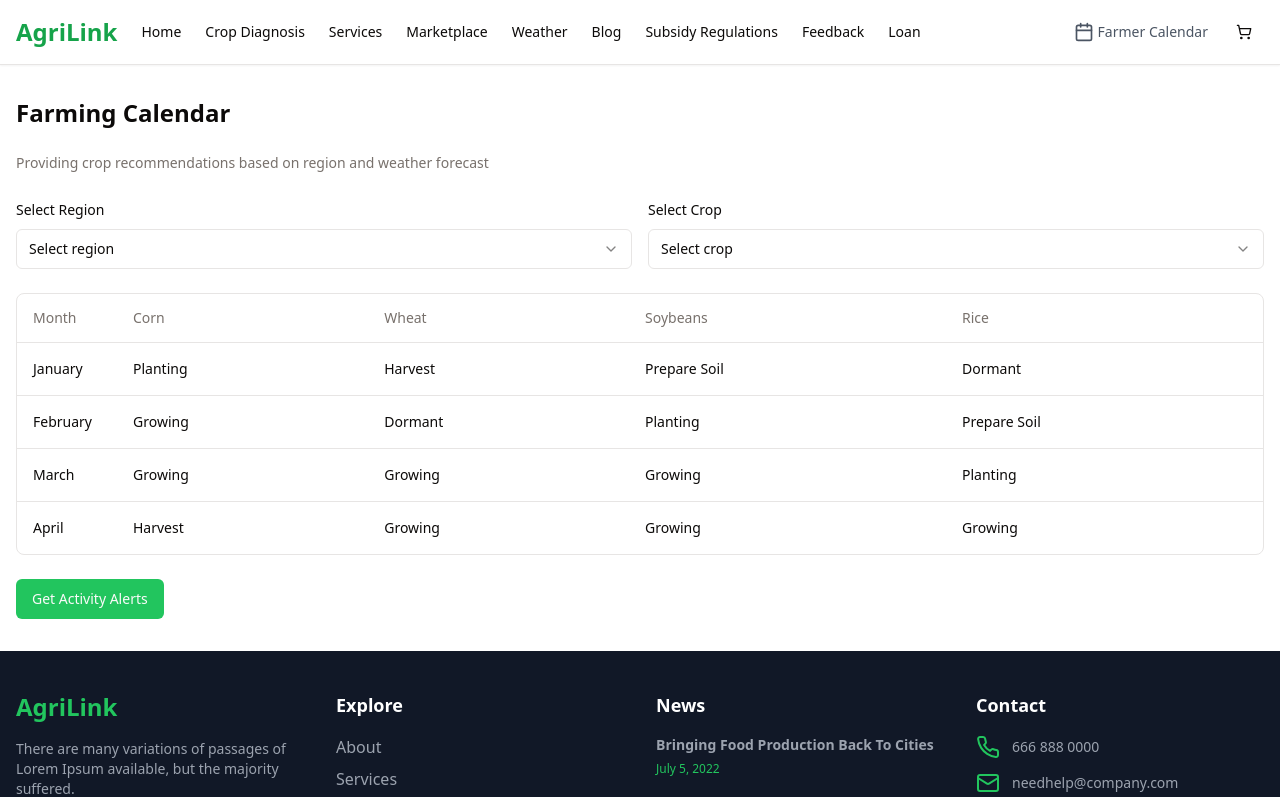
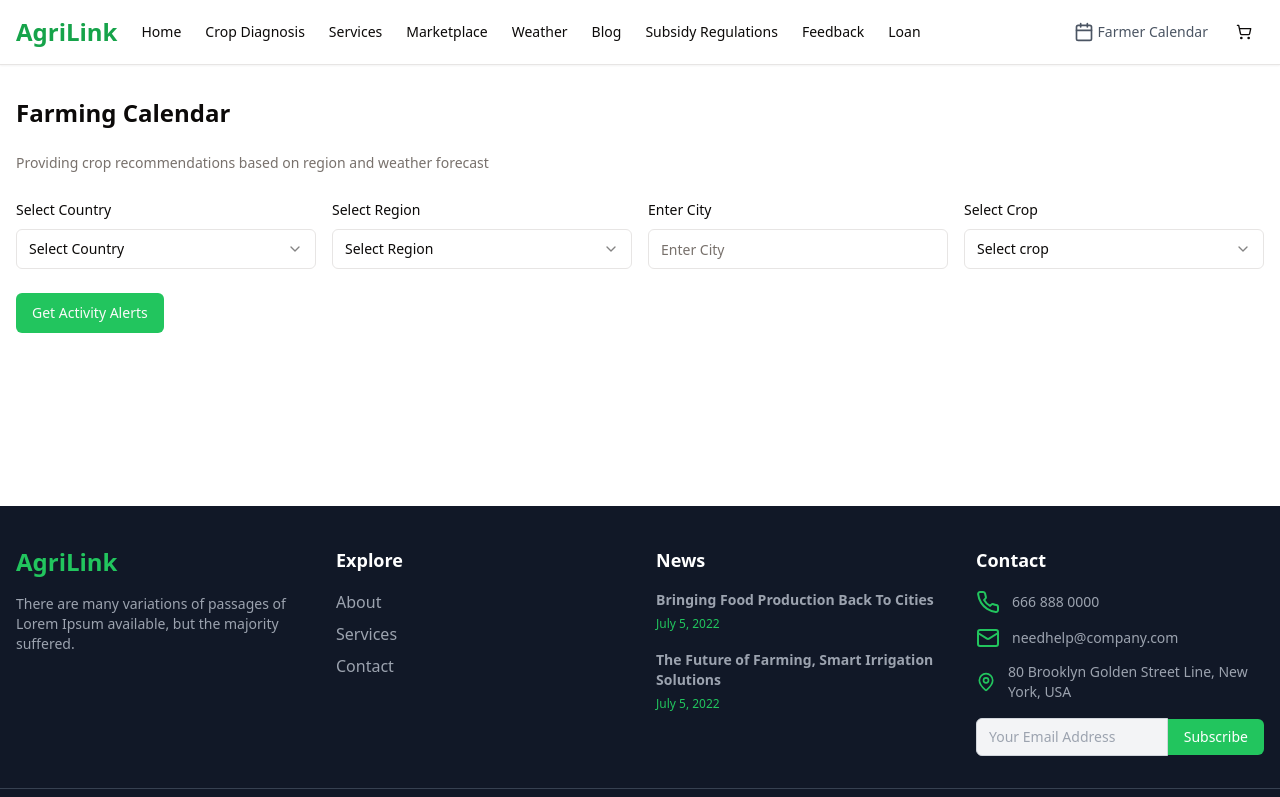
Before and after one commit to Junaid059/AgriLink-Complete-Frontend-, a React (Vite) app in the folder Frontend/: page /farmerCalendar in a window 1280 px wide. Shown: the top 797 px of the page. Built offline with nearby package versions, Linux system fonts and the light colour scheme.

Commit message:
connecting frontend 1.0

```diff
--- a/Frontend/src/Comps/weather/FarmerCalender.jsx
+++ b/Frontend/src/Comps/weather/FarmerCalender.jsx
@@ -1,3 +1,4 @@
+import React, { useEffect, useState } from 'react';
 import Header from '../UserHeader';
 import Footer from '../Footer';
 import { Button } from '@/components/ui/button';
@@ -16,6 +17,11 @@ import {
   TableHeader,
   TableRow,
 } from '@/components/ui/table';
+import { Input } from '@/components/ui/input';
+
+import CropCalendar from './components/CropCalendar';
+import { Crop } from 'lucide-react';
+import FarmerCalenderService from '../../services/FarmerCalenderService';
 
 const months = ['January', 'February', 'March', 'April'];
 const crops = ['Corn', 'Wheat', 'Soybeans', 'Rice'];
@@ -27,6 +33,16 @@ const activities = {
 };
 
 function FarmerCalendar() {
+  const [data, setData] = useState();
+  const [selectedCountry, setSelectedCountry] = useState();
+  const [selectedRegion, setSelectedRegion] = useState();
+  const [selectedCity, setSelectedCity] = useState();
+  const [selectedCrop, setSelectedCrop] = useState();
+
+  useEffect(() => {
+
+  }, []);
+
   return (
     <div className="flex flex-col min-h-screen">
       {/* Header */}
@@ -40,20 +56,34 @@ function FarmerCalendar() {
             Providing crop recommendations based on region and weather forecast
           </div>
 
-          <div className="grid gap-4 md:grid-cols-2">
+          <div className="grid gap-4 md:grid-cols-4">
+            <div className="space-y-2">
+              <label className="text-sm font-medium">Select Country</label>
+              <Select>
+                <SelectTrigger>
+                  <SelectValue placeholder="Select Country" />
+                </SelectTrigger>
+                <SelectContent>
+                  <SelectItem value="pakistan">Pakistan</SelectItem>
+                </SelectContent>
+              </Select>
+            </div>
+
             <div className="space-y-2">
               <label className="text-sm font-medium">Select Region</label>
               <Select>
                 <SelectTrigger>
-                  <SelectValue placeholder="Select region" />
+                  <SelectValue placeholder="Select Region" />
                 </SelectTrigger>
                 <SelectContent>
-                  <SelectItem value="midwest">Midwest</SelectItem>
-                  <SelectItem value="northeast">Northeast</SelectItem>
-                  <SelectItem value="southeast">Southeast</SelectItem>
-                  <SelectItem value="southwest">Southwest</SelectItem>
+                  <SelectItem value="region">Region</SelectItem>
                 </SelectContent>
               </Select>
+            </div>
+
+            <div className="space-y-2">
+              <label className="text-sm font-medium">Enter City</label>
+              <Input type="text" placeholder="Enter City" />
             </div>
 
             <div className="space-y-2">
@@ -64,37 +94,9 @@ function FarmerCalendar() {
                 </SelectTrigger>
                 <SelectContent>
                   <SelectItem value="corn">Corn</SelectItem>
-                  <SelectItem value="wheat">Wheat</SelectItem>
-                  <SelectItem value="soybeans">Soybeans</SelectItem>
-                  <SelectItem value="rice">Rice</SelectItem>
                 </SelectContent>
               </Select>
             </div>
-          </div>
-
-          <div className="rounded-lg border">
-            <Table>
-              <TableHeader>
-                <TableRow>
-                  <TableHead className="w-[100px]">Month</TableHead>
-                  {crops.map((crop) => (
-                    <TableHead key={crop}>{crop}</TableHead>
-                  ))}
-                </TableRow>
-              </TableHeader>
-              <TableBody>
-                {months.map((month, index) => (
-                  <TableRow key={month}>
-                    <TableCell className="font-medium">{month}</TableCell>
-                    {crops.map((crop) => (
-                      <TableCell key={`${month}-${crop}`}>
-                        {activities[crop][index]}
-                      </TableCell>
-                    ))}
-                  </TableRow>
-                ))}
-              </TableBody>
-            </Table>
           </div>
 
           <Button className="w-full md:w-auto bg-green-500 hover:bg-green-600">
--- /dev/null
+++ b/Frontend/src/Comps/weather/components/CropCalendar.jsx
@@ -0,0 +1,101 @@
+import React from 'react';
+import {
+  Table,
+  TableBody,
+  TableCell,
+  TableHead,
+  TableHeader,
+  TableRow,
+} from '@/components/ui/table';
+
+const CropCalendar = ({ region, crop }) => {
+  return (
+    <div>
+      <div className="flex justify-between p-4 w-full">
+        <div className='flex w-full'>
+          <h2 className="text-lg font-semibold">{region} // Region</h2>
+        </div>
+
+        <div className="flex w-full gap-4 justify-end">
+          <div className="flex items-center gap-2">
+            <div className="w-4 h-4 bg-blue-600"></div>
+            <span className="text-sm text-gray-600">Planting Season</span>
+          </div>
+          <div className="flex items-center gap-2">
+            <div className="w-4 h-4 bg-green-500"></div>
+            <span className="text-sm text-gray-600">Harvesting Season</span>
+          </div>
+        </div>
+      </div>
+      <div className="overflow-x-auto p-4">
+        <Table className="table table-auto w-full border-collapse border border-gray-300">
+          <TableHeader className="bg-gray-100">
+            <TableRow>
+              <TableHead className="border border-gray-300 px-2 py-1 w-24">
+                Crop
+              </TableHead>
+              <TableHead className="border border-gray-300 px-2 py-1 w-12">
+                Jan
+              </TableHead>
+              <TableHead className="border border-gray-300 px-2 py-1 w-12">
+                Feb
+              </TableHead>
+              <TableHead className="border border-gray-300 px-2 py-1 w-12">
+                Mar
+              </TableHead>
+              <TableHead className="border border-gray-300 px-2 py-1 w-12">
+                Apr
+              </TableHead>
+              <TableHead className="border border-gray-300 px-2 py-1 w-12">
+                May
+              </TableHead>
+              <TableHead className="border border-gray-300 px-2 py-1 w-12">
+                Jun
+              </TableHead>
+              <TableHead className="border border-gray-300 px-2 py-1 w-12">
+                Jul
+              </TableHead>
+              <TableHead className="border border-gray-300 px-2 py-1 w-12">
+                Aug
+              </TableHead>
+              <TableHead className="border border-gray-300 px-2 py-1 w-12">
+                Sep
+              </TableHead>
+              <TableHead className="border border-gray-300 px-2 py-1 w-12">
+                Oct
+              </TableHead>
+              <TableHead className="border border-gray-300 px-2 py-1 w-12">
+                Nov
+              </TableHead>
+              <TableHead className="border border-gray-300 px-2 py-1 w-12">
+                Dec
+              </TableHead>
+            </TableRow>
+          </TableHeader>
+          <TableBody>
+            <TableRow>
+              <TableCell className="border border-gray-300 px-4 py-4 w-48">
+                <span>{crop}</span>
+              </TableCell>
+              {Array.from({ length: 12 }).map((_, index) => (
+                <TableCell
+                  key={index}
+                  className="border border-gray-300 p-0 w-24 h-24 relative"
+                >
+                  {index >= 4 && index <= 5 && (
+                    <div className="absolute bottom-0 left-0 right-0 h-1/2 bg-blue-600" />
+                  )}
+                  {index >= 10 && (
+                    <div className="absolute top-0 left-0 right-0 h-1/2 bg-green-500" />
+                  )}
+                </TableCell>
+              ))}
+            </TableRow>
+          </TableBody>
+        </Table>
+      </div>
+    </div>
+  );
+};
+
+export default CropCalendar;
--- /dev/null
+++ b/Frontend/src/services/FarmerCalenderService.jsx
@@ -0,0 +1,28 @@
+import axios from "axios";
+// const BASE_URL = import.meta.env.VITE_BACKEND_URL;
+
+const handleResponse = async (response) => {
+  try {
+    console.log("🚀 ~ handleResponse ~ response:", response);
+    if (response.status >= 200 && response.status < 300) {
+      return { data: response.data, message: response.data.message };
+    } else {
+      return { error: response.data.message };
+    }
+  } catch (error) {
+    return { error: error };
+  }
+};
+
+const FarmerCalenderService = {
+  getData: async () => {
+    try {
+      const response = await axios.get(`${BASE_URL}/crop-data`);
+      return handleResponse(response);
+    } catch (error) {
+      return { error: error };
+    }
+  },
+};
+
+export default FarmerCalenderService;
```
